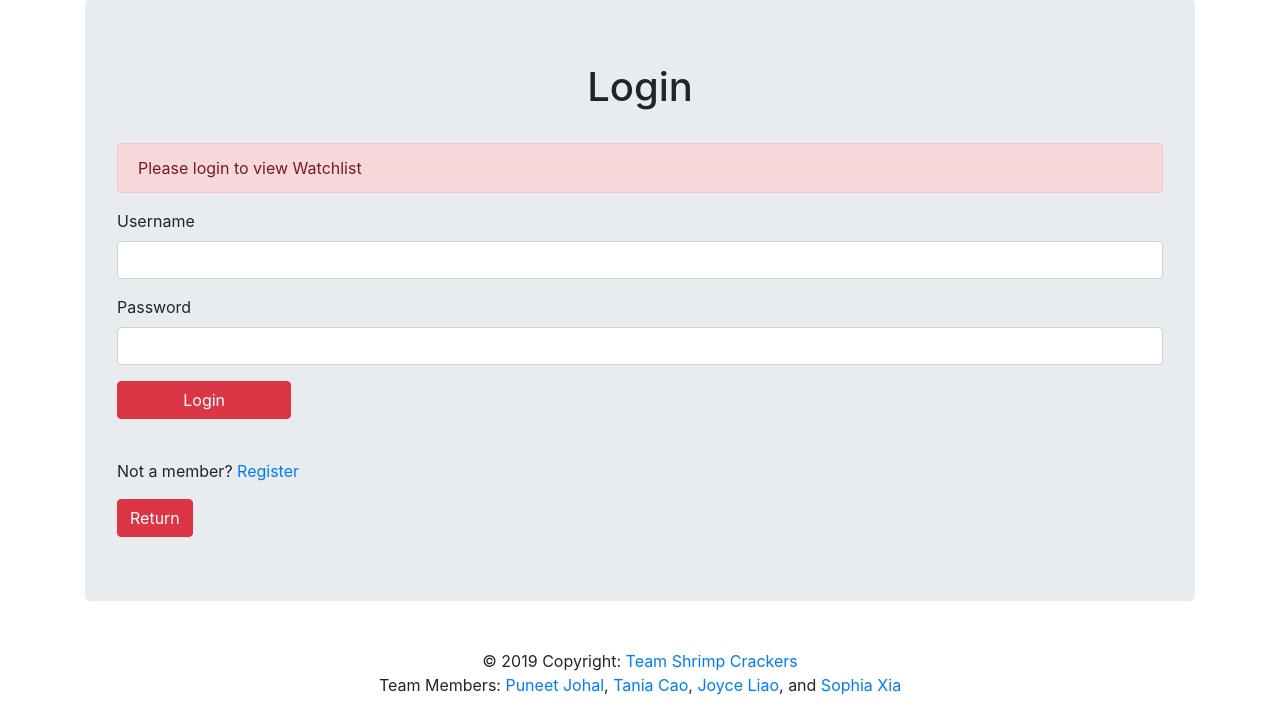
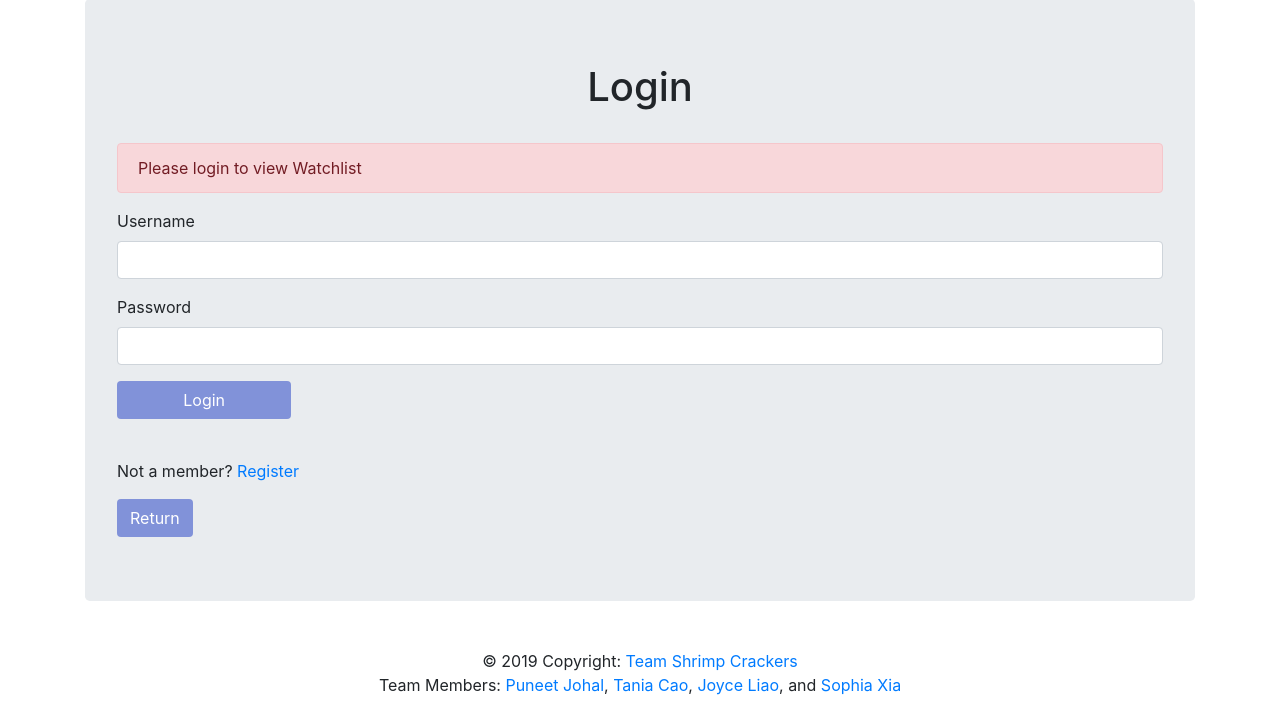
Before and after one commit to puneetjohal/ShrimpCrackers, a Flask app: page /watchlist in a window 1280 px wide. Shown: the part 100-813 px from the top of the page. Run offline with Flask 2, Linux system fonts and the light colour scheme; some libraries are stand-ins or nearby versions.

Commit message:
apply theme color

```diff
--- a/templates/login.html
+++ b/templates/login.html
@@ -13,7 +13,7 @@
       <input type="password" name="password" class="form-control" id="password">
     </div>
     <div class="form-group">
-      <button type="submit" class="btn btn-danger col-sm-2" id="account" name = {{type}} value = "Login">Login</button>
+      <button type="submit" class="btn col-sm-2 text-white" style="background-color: #8192d9;" id="account" name = {{type}} value = "Login">Login</button>
     </div>
   </form>
 
@@ -21,7 +21,7 @@
 
   <p> Not a member? <a href="/register">Register</a> </p>
   <div class="center">
-    <a class="btn btn-danger" href="/" id="account">Return</a>
+    <a class="btn text-white" style="background-color: #8192d9;" href="/" id="account">Return</a>
   </div>
 </div>
 {% endblock %}
--- a/templates/parent.html
+++ b/templates/parent.html
@@ -35,8 +35,8 @@
 		User
 	      </a>
               <div class="dropdown-menu" aria-labelledby="login" style="background-color: #9aa7e0;">
-		<a class="dropdown-item" href="/login">Login</a>
-		<a class="dropdown-item" href="/register">Register</a>
+		<a class="dropdown-item text-secondary" href="/login">Login</a>
+		<a class="dropdown-item text-secondary" href="/register">Register</a>
               </div>
               {% else %}
               <div class="center">
--- a/templates/register.html
+++ b/templates/register.html
@@ -17,14 +17,14 @@
       <input type="password" name="confirm_password" class="form-control" id="confirm_pw">
     </div>
     <div class="form-group">
-      <button type="submit" class="btn btn-danger col-sm-2" id="account">Register</button>
+      <button type="submit" class="btn text-white col-sm-2" style="background-color: #8192d9;" id="account">Register</button>
     </div>
   </form>
 
   <br>
 
   <div class="center">
-    <a class="btn btn-danger" href="/" id="account">Return</a>
+    <a class="btn text-white" style="background-color: #8192d9;" href="/" id="account">Return</a>
   </div>
 </div>
 {% endblock %}
```
